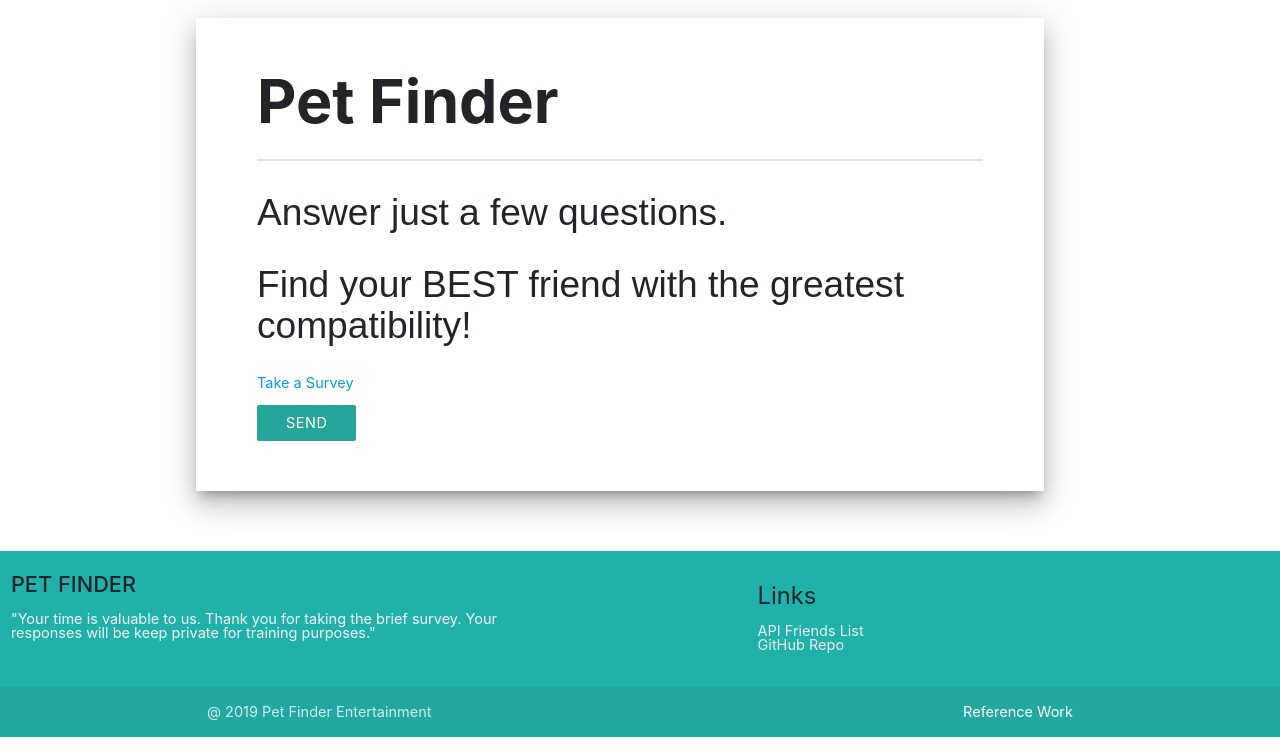
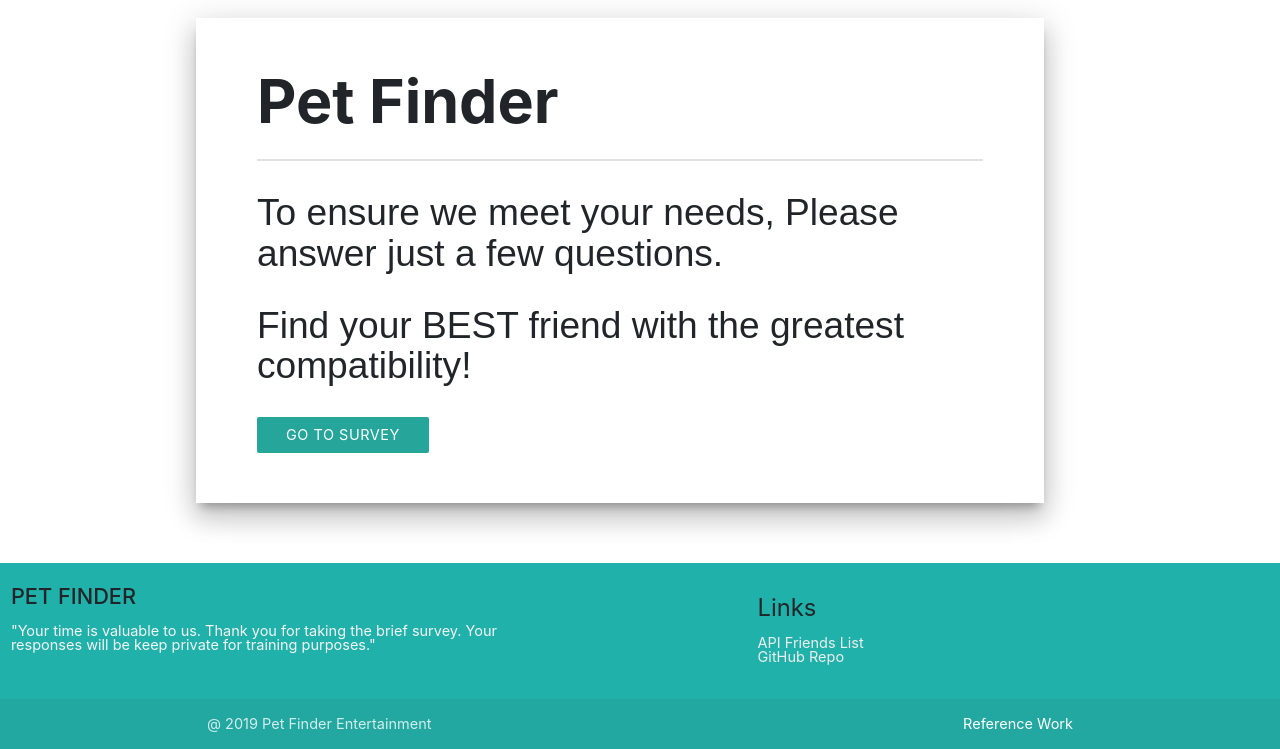
Before and after one commit to codifyme/FriendFINDER, a website: page app/public/index.html in a window 1280 px wide. Shown: the part 110-859 px from the top of the page. Drawn offline with nearby package versions, Linux system fonts and the light colour scheme.

Commit message:
Updated from page CSS layout

```diff
--- a/app/public/index.html
+++ b/app/public/index.html
@@ -54,11 +54,12 @@
                     <div id='mainpanel-content'>
                         <h1><i class="medium material-icons"></i>Pet Finder</h1>
                         <div class="divider"></div>
-                        <h2>Answer just a few questions.</h2>
+                        <h2>To ensure we meet your needs,
+                            Please answer just a few questions.</h2>
                         <h2>Find your BEST friend with the greatest compatibility! </h2>
                         <a href="/survey">
-                            <p> Take a Survey</p>
-                            <button class="btn btn-primary" href="/survey" role="button">SEND</button>
+                            <!-- <p> Take a Survey</p> -->
+                            <button class="btn btn-primary" href="/survey" role="button">GO TO SURVEY</button>
                         </a>
                     </div>
                 </div>
```
